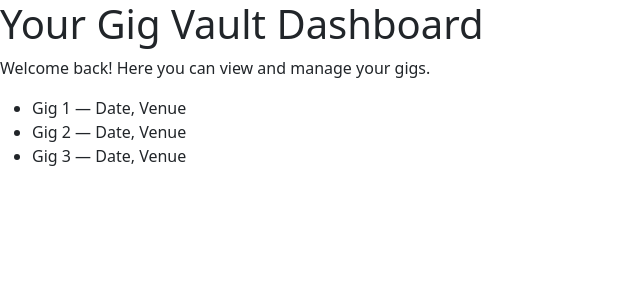
After one commit to runwiththerhythm/gig_vault, a Django app: template gigs/templates/gigs/dashboard.html in a window 1280 px wide. The commit adds this page. Shown: the top 300 px of the page, without its empty margins (0-640 px from the left). Run offline with Django 4.2, Linux system fonts and the light colour scheme; the template is opened without the code that fills it, so the values that code supplies are empty.

Commit message:
Add dashboard page

```diff
--- /dev/null
+++ b/gigs/templates/gigs/dashboard.html
@@ -0,0 +1,13 @@
+{% extends 'base.html' %}
+
+{% block content %}
+  <h1>Your Gig Vault Dashboard</h1>
+  <p>Welcome back! Here you can view and manage your gigs.</p>
+
+  <!-- Example placeholder for gigs list -->
+  <ul>
+    <li>Gig 1 — Date, Venue</li>
+    <li>Gig 2 — Date, Venue</li>
+    <li>Gig 3 — Date, Venue</li>
+  </ul>
+{% endblock %}
--- a/templates/base.html
+++ b/templates/base.html
@@ -27,7 +27,7 @@
 
     <!-- Footer -->
     <footer class="footer mt-auto py-3 dark-bg">
-        <p class="m-0 text-center text-white">Made by Gig Vault</p>
+        <p class="m-0 text-center text-white">2025 Gig Vault</p>
         <p class="m-0 text-center text-white">Follow us: <i class="fab fa-facebook-square ms-3"></i>
             <i class="fab fa-twitter-square ms-3"></i>
             <i class="fab fa-instagram-square ms-3"></i>
```
